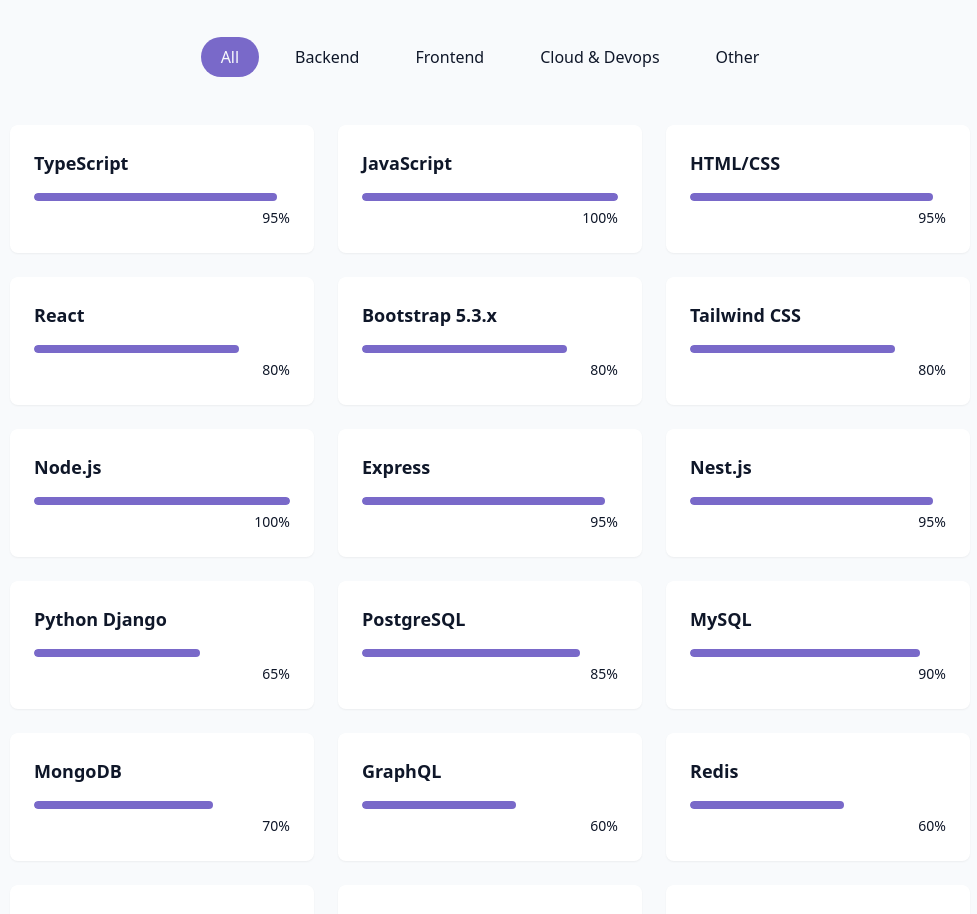
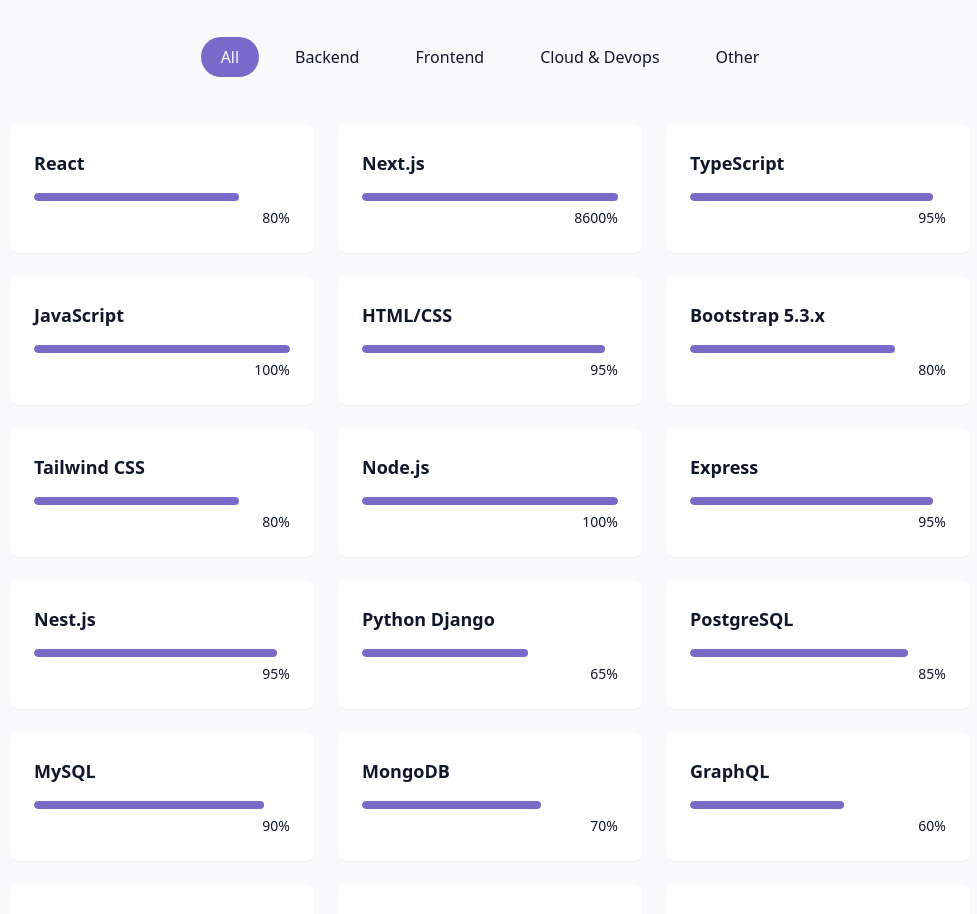
Before and after one commit to stevesajustephen/steve-saju, a React (Vite) app: page / in a window 1280 px wide. Shown: the part 1740-2654 px from the top of the page, without its empty margins (150-1127 px from the left). Built offline with nearby package versions, Linux system fonts and the light colour scheme.

Commit message:
updated skills

```diff
--- a/src/components/SkillsSection.tsx
+++ b/src/components/SkillsSection.tsx
@@ -3,10 +3,11 @@
 
 const skills = [
   // Frontend
+  { name: "React", level: 80, category: "frontend" },
+  { name: "Next.js", level: 8600, category: "frontend" },
   { name: "TypeScript", level: 95, category: "frontend" },
   { name: "JavaScript", level: 100, category: "frontend" },
   { name: "HTML/CSS", level: 95, category: "frontend" },
-  { name: "React", level: 80, category: "frontend" },
   { name: "Bootstrap 5.3.x", level: 80, category: "frontend" },
   { name: "Tailwind CSS", level: 80, category: "frontend" },
 
```
